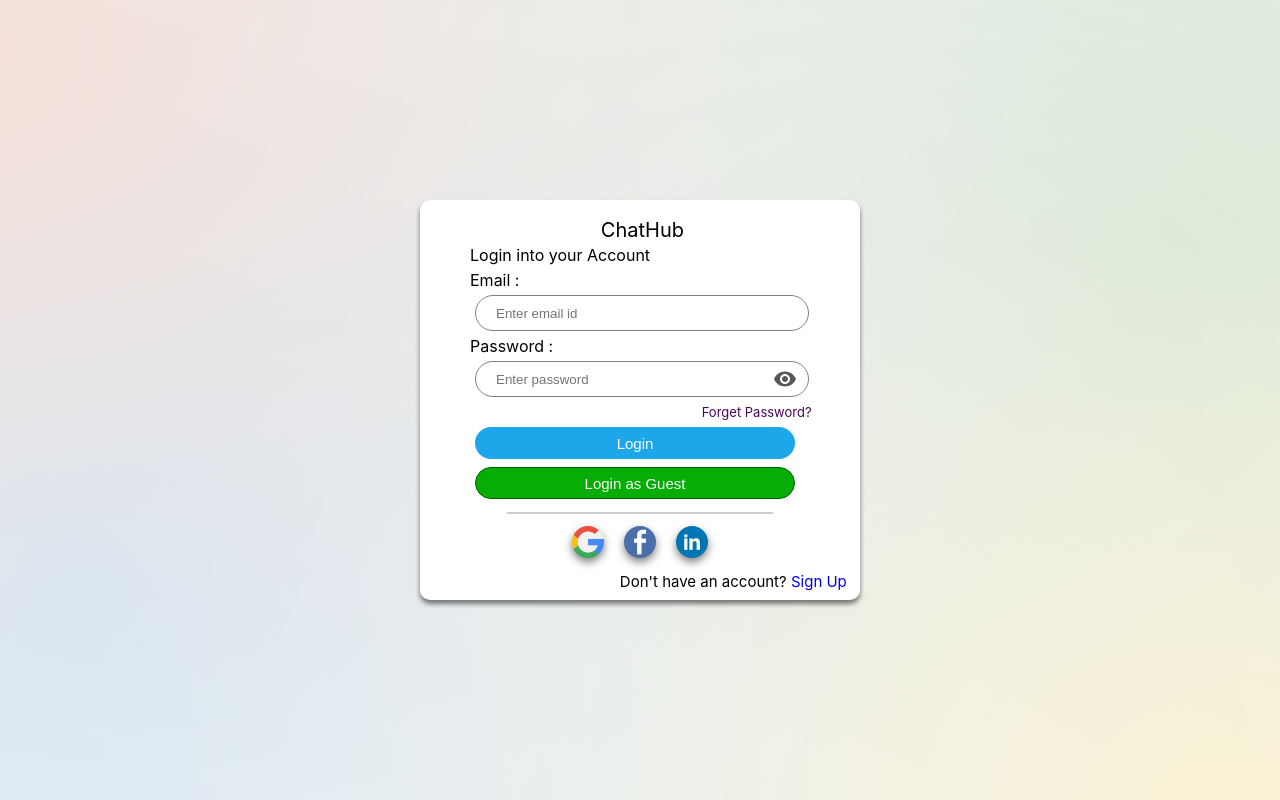
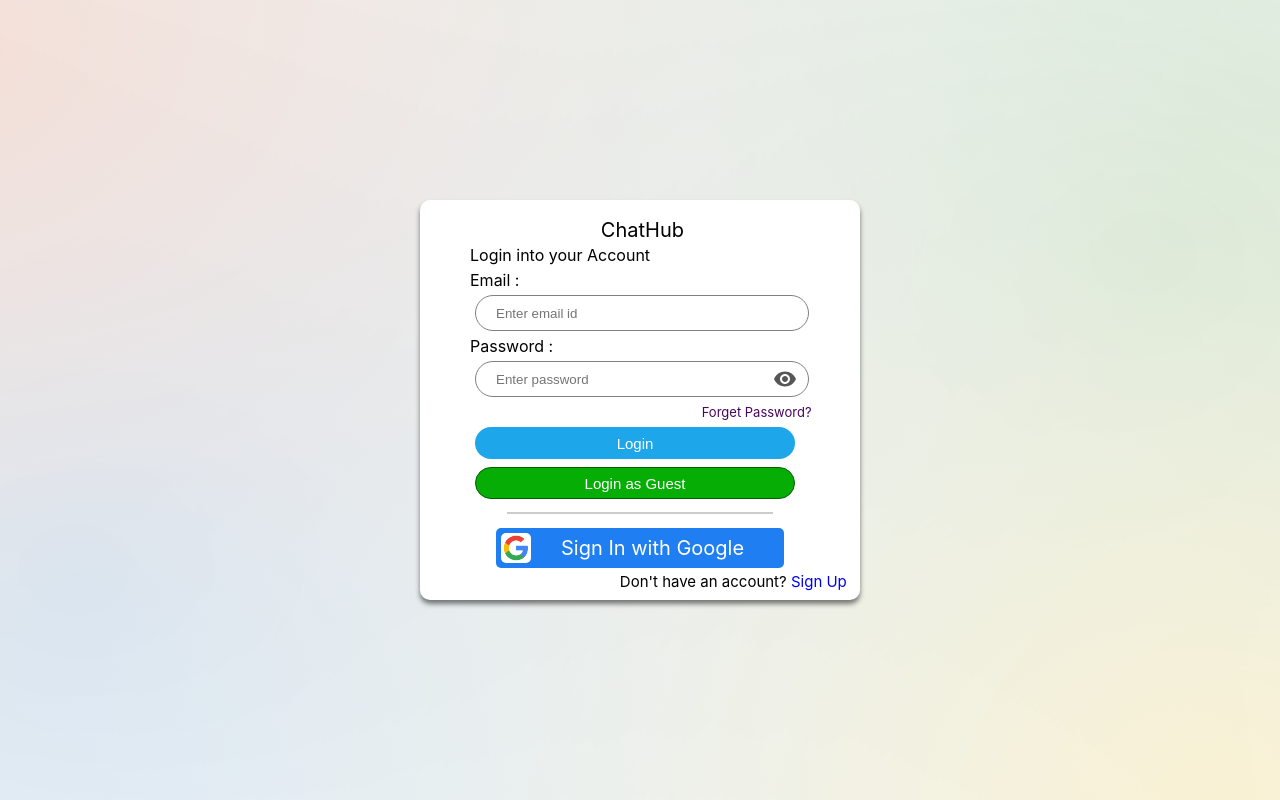
Before and after one commit to darshjasani/ChatHub, a React (Create React App) app: page / in a window 1280 px wide. Built offline with nearby package versions, Linux system fonts and the light colour scheme.

Commit message:
New Updates

```diff
--- a/src/Login.css
+++ b/src/Login.css
@@ -180,33 +180,40 @@
     font-size: 18px;
 }
 
-.socialButtons > button {
-    margin: 10px;
-    background-position: center;
-    background-repeat: no-repeat;
+.socialButtons{
+    display: flex;
+    margin: 0px;
     font-size: 15px;
-    width: 2rem;
-    height: 2rem;
-    border-radius: 20px;
+    width: 18rem;
+    height: 2.5rem;
+    border-radius: 5px;
     border: none;
     cursor: pointer;
-    box-shadow: 0px 4px 8px rgba(0, 0, 0, 0.5);
+
     outline: none;
+    background-color: rgb(31, 126, 241);
+}
+.socialButtons > img{
+    margin-left: 5px;
+    margin-top: 5px;
+    background-size: contain;
+    flex: 0.1;
+    width: 30px;
+    height: 30px;
+    background-color:white;
+    border-radius: 5px;
 }
 
-.google{
-    background-image: url(./images/google.png);
-    background-size: 55px;
-}
-.facebook{
-    background-image: url(./images/facebook.png);
-    background-size: 33px;
-}
-.linkedin{
-    background-image: url(./images/linkedin.jpeg);
-    background-size: 80px;
+.socialButtons > span{
+    color: white;
+    padding-left: 30px;
+    padding-top: 10px;
+    font-size: 20px;
 }
 
+.socialButtons:hover{
+    border: 2px solid blue;
+}
 .signupLink{
     position: absolute;
     bottom: 2%;
--- a/src/Login.js
+++ b/src/Login.js
@@ -8,7 +8,7 @@ import { actionTypes } from './Reducer';
 import db from './firebase';
 import VisibilityIcon from '@mui/icons-material/Visibility';
 import VisibilityOffIcon from '@mui/icons-material/VisibilityOff';
-
+import gImg from './images/google.jpeg'
 const Login = ()=>{
 
     const [state,dispatch] = useStateValue();
@@ -163,10 +163,9 @@ const Login = ()=>{
                         </div>
 
                         <hr/>
-                        <div className='socialButtons'>
-                            <button className='google' onClick={signIn}></button>
-                            <button className='facebook' onClick={signIn}></button>
-                            <button className='linkedin' onClick={signIn}></button>
+                        <div className='socialButtons' onClick={signIn}>
+                            <img src={gImg} />
+                            <span>Sign In with Google</span>
                         </div>
                         <div className='signupLink'>
                             Don't have an account? <Link to='/signup'>Sign Up</Link>
--- a/src/Signup.css
+++ b/src/Signup.css
@@ -90,31 +90,40 @@
     border: 0.1rem solid rgb(94, 94, 241);
     font-size: 18px;
 }
-.socialButtons > button {
-    margin: 10px;
-    background-position: center;
-    background-repeat: no-repeat;
+
+.socialButtons{
+    display: flex;
+    margin: 0px;
     font-size: 15px;
-    width: 2rem;
-    height: 2rem;
-    border-radius: 20px;
+    width: 18rem;
+    height: 2.5rem;
+    border-radius: 5px;
     border: none;
     cursor: pointer;
-    box-shadow: 0px 4px 8px rgba(0, 0, 0, 0.5);
+
     outline: none;
+    background-color: rgb(31, 126, 241);
+}
+.socialButtons > img{
+    margin-left: 5px;
+    margin-top: 5px;
+    background-size: contain;
+    flex: 0.1;
+    width: 30px;
+    height: 30px;
+    background-color:white;
+    border-radius: 5px;
 }
 
-.google{
-    background-image: url(./images/google.png);
-    background-size: 55px;
+.socialButtons > span{
+    color: white;
+    padding-left: 30px;
+    padding-top: 10px;
+    font-size: 20px;
 }
-.facebook{
-    background-image: url(./images/facebook.png);
-    background-size: 33px;
-}
-.linkedin{
-    background-image: url(./images/linkedin.jpeg);
-    background-size: 80px;
+
+.socialButtons:hover{
+    border: 2px solid blue;
 }
 
 .loginLink{
--- a/src/Signup.js
+++ b/src/Signup.js
@@ -9,7 +9,7 @@ import { useNavigate } from 'react-router-dom';
 import VisibilityIcon from '@mui/icons-material/Visibility';
 import VisibilityOffIcon from '@mui/icons-material/VisibilityOff';
 import QuestionMarkIcon from '@mui/icons-material/QuestionMark';
-
+import gImg from './images/google.jpeg'
 const Signup = ()=>{
 
     const [state,dispatch] = useStateValue();
@@ -165,10 +165,9 @@ const Signup = ()=>{
                             <button onClick={validate}>Sign Up</button>
                         </div>
                         <hr/>
-                        <div className='socialButtons'>
-                            <button className='google' onClick={signIn}></button>
-                            <button className='facebook' onClick={signIn}></button>
-                            <button className='linkedin' onClick={signIn}></button>
+                        <div className='socialButtons' onClick={signIn}>
+                            <img src={gImg} />
+                            <span>Sign In with Google</span>
                         </div>
                         <div className='loginLink'>
                             Already have an account? <a href='/login'>Log In</a>
```
Also changed, not shown: src/images/google.jpeg.
